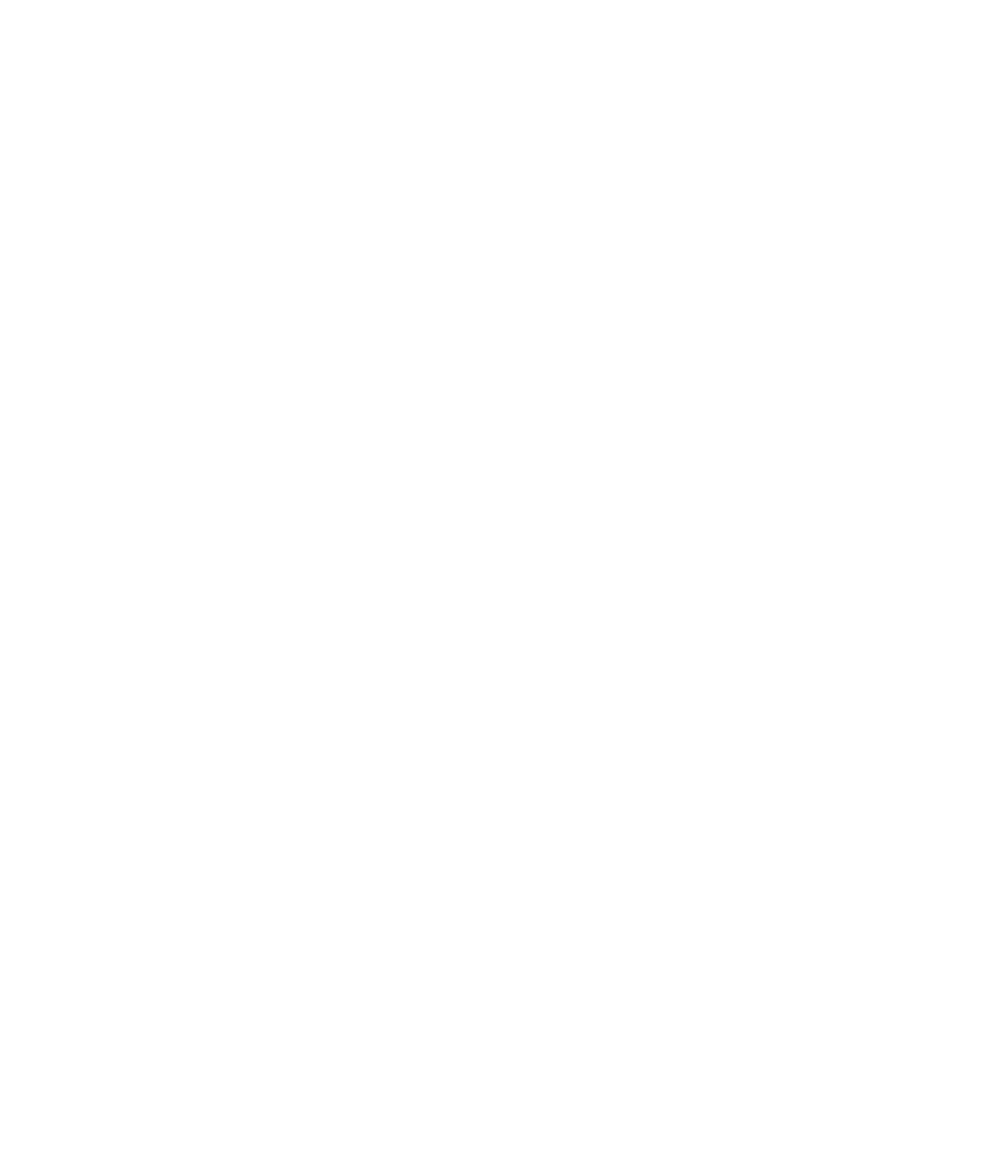
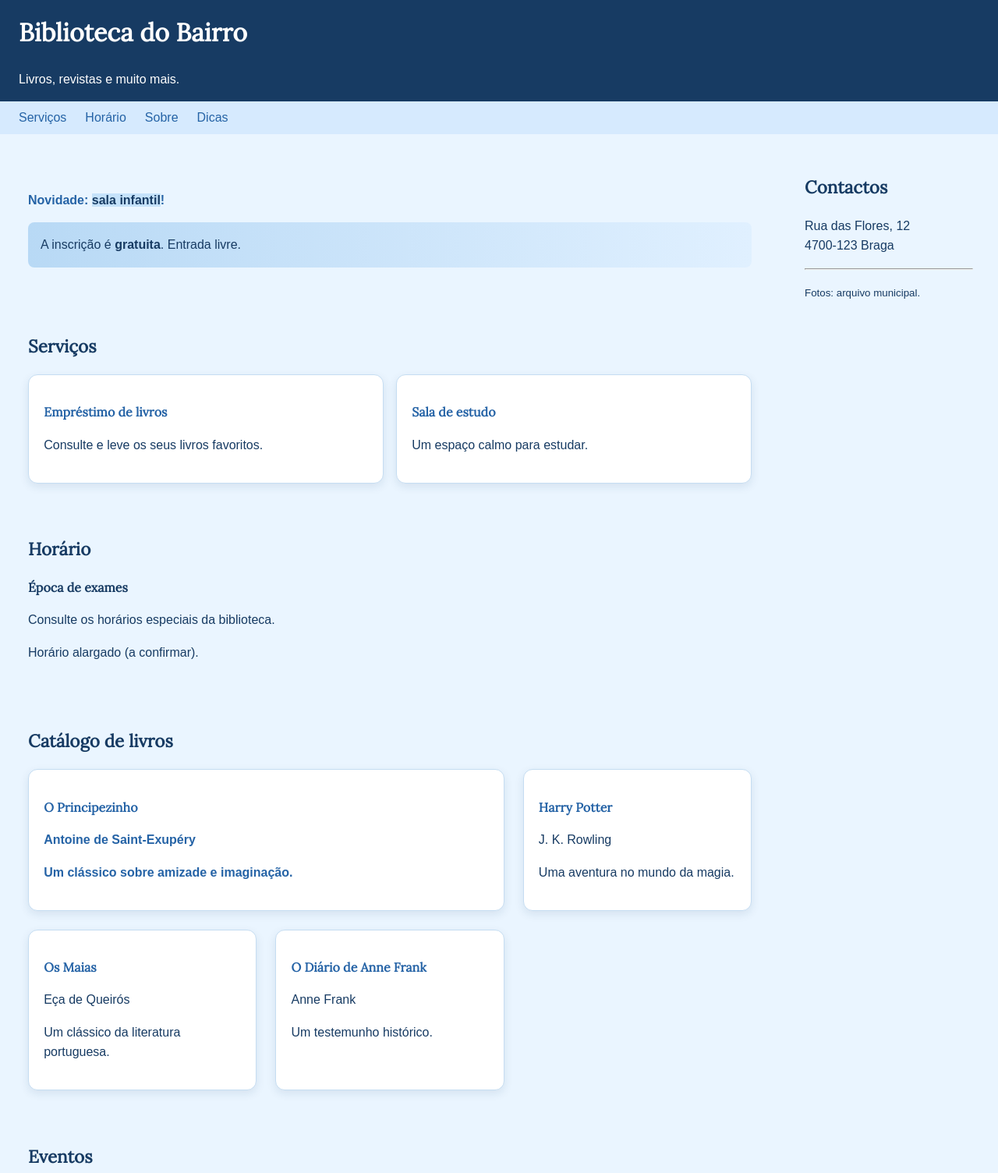
Before and after one commit to a38868-IPCA/biblioteca-do-bairro, a plain HTML site: page index.html in a window 1280 px wide. Shown: the top 1504 px of the page at 78% size. Before the commit the page ends 800 px from the top, so only its background shows below. Drawn offline with Linux system fonts and the light colour scheme.

Commit message:
Adiciona estilo e atualiza index

```diff
--- /dev/null
+++ b/estilo.css
@@ -0,0 +1,305 @@
+/* Biblioteca do Bairro
+   Inês
+*/
+
+
+/* ==============================
+   EXERCÍCIO 04 - MODELO DE CAIXA
+   ============================== */
+
+* {
+    box-sizing: border-box;
+}
+
+body {
+    background: #EAF5FF;
+    color: #173B63;
+    font-family: Arial, Helvetica, sans-serif;
+    font-size: 1rem;
+    line-height: 1.6;
+    margin: 0;
+}
+
+h1, h2, h3 {
+    font-family: "Lora", Georgia, serif;
+}
+
+h1 {
+    font-size: 2rem;
+}
+
+h2 {
+    font-size: 1.4rem;
+}
+
+h3 {
+    font-size: 1rem;
+}
+
+.etiqueta {
+    text-transform: uppercase;
+    letter-spacing: 2px;
+    color: #2563A6;
+}
+
+.destaque {
+    color: #2563A6;
+    font-weight: bold;
+}
+
+nav a {
+    color: #2563A6;
+    text-decoration: none;
+}
+
+nav a:hover {
+    color: #173B63;
+}
+
+main {
+    max-width: 960px;
+    margin: 0 auto;
+    padding: 2rem 1rem;
+}
+
+header, footer {
+    padding: 1rem 1.5rem;
+}
+
+section {
+    padding: 1.5rem 0;
+}
+
+
+/* ==============================
+   EXERCÍCIO 05 - DAR COR E RELEVO
+   ============================== */
+
+header {
+    background: #173B63;
+    color: #FFFFFF;
+}
+
+header p {
+    margin-bottom: 0;
+}
+
+header h1 {
+    margin-top: 0;
+    color: #FFFFFF;
+}
+
+nav {
+    padding: 0.5rem 1.5rem;
+    background: #D6EAFE;
+}
+
+nav ul {
+    list-style: none;
+    padding: 0;
+    margin: 0;
+}
+
+.aviso {
+    background: linear-gradient(90deg, #B8D9F5, #E0F0FF);
+    color: #173B63;
+    padding: 1rem;
+    border-radius: 8px;
+}
+
+mark {
+    background: #C5E2FA;
+    color: #173B63;
+}
+
+.cartao {
+    padding: 1.2rem;
+    border: 1px solid #C5DDF2;
+    border-radius: 12px;
+    box-shadow: 0 4px 12px rgb(23 59 99 / 0.1);
+    background: #FFFFFF;
+}
+
+.cartao h3 {
+    color: #2563A6;
+}
+
+.botao {
+    display: inline-block;
+    padding: 0.6rem 1.4rem;
+    background: #2563A6;
+    color: white;
+    border-radius: 8px;
+    text-decoration: none;
+}
+
+.botao:hover {
+    background: #173B63;
+}
+
+.equipa img {
+    border-radius: 50%;
+}
+
+
+/* ==============================
+   EXERCÍCIO 06 - FLEXBOX
+   ============================== */
+
+.cabecalho {
+    display: flex;
+    justify-content: space-between;
+    align-items: center;
+    flex-wrap: wrap;
+    gap: 1rem;
+}
+
+nav ul {
+    display: flex;
+    gap: 1.5rem;
+}
+
+.cartoes {
+    display: flex;
+    flex-wrap: wrap;
+    gap: 1rem;
+}
+
+.cartao {
+    flex: 1 1 250px;
+}
+
+.rodape {
+    display: flex;
+    justify-content: space-between;
+    align-items: center;
+    flex-wrap: wrap;
+    gap: 1rem;
+}
+
+
+/* ==============================
+   EXERCÍCIO 07 - GRID
+   ============================== */
+
+/* Catálogo */
+
+.catalogo {
+    display: grid;
+    gap: 1.5rem;
+    grid-template-columns: repeat(3, 1fr);
+}
+
+.catalogo .destaque {
+    grid-column: span 2;
+}
+
+/* Áreas da página */
+
+header {
+    grid-area: topo;
+}
+
+nav {
+    grid-area: menu;
+}
+
+main {
+    grid-area: conteudo;
+}
+
+aside {
+    grid-area: lateral;
+    padding: 2rem;
+}
+
+footer {
+    grid-area: rodape;
+}
+
+
+/* RODAPÉ */
+
+footer {
+    background: #173B63;
+    color: #FFFFFF;
+}
+
+
+/* ==============================
+   EXERCÍCIO 08 - DESIGN RESPONSIVO
+   ============================== */
+
+/* BASE: TELEMÓVEL */
+
+body {
+    display: block;
+}
+
+.cabecalho {
+    flex-direction: column;
+    align-items: flex-start;
+    gap: 1rem;
+}
+
+nav ul {
+    flex-wrap: wrap;
+}
+
+.catalogo {
+    grid-template-columns: 1fr;
+}
+
+.catalogo .destaque {
+    grid-column: auto;
+}
+
+img {
+    max-width: 100%;
+    height: auto;
+}
+
+
+/* TABLET */
+
+@media (min-width: 768px) {
+
+    .cabecalho {
+        flex-direction: row;
+    }
+
+    .catalogo {
+        grid-template-columns: 1fr 1fr;
+    }
+
+    .catalogo .destaque {
+        grid-column: span 2;
+    }
+
+}
+
+
+/* COMPUTADOR */
+
+@media (min-width: 1024px) {
+
+    body {
+        display: grid;
+        grid-template-columns: minmax(0, 1fr) 280px;
+
+        grid-template-areas:
+            "topo topo"
+            "menu menu"
+            "conteudo lateral"
+            "rodape rodape";
+    }
+
+    .catalogo {
+        grid-template-columns: repeat(3, 1fr);
+    }
+
+    .catalogo .destaque {
+        grid-column: span 2;
+    }
+
+}
--- a/index.html
+++ b/index.html
@@ -1,11 +1,288 @@
 <!DOCTYPE html>
-<html lang="en">
+<html lang="pt">
+
 <head>
     <meta charset="UTF-8">
     <meta name="viewport" content="width=device-width, initial-scale=1.0">
-    <title>Document</title>
+
+    <title>Biblioteca do Bairro</title>
+
+    <link href="https://fonts.googleapis.com/css2?family=Lora&display=swap" rel="stylesheet">
+
+    <link rel="stylesheet" href="estilo.css">
 </head>
+
 <body>
 
+    <!-- CABEÇALHO -->
+
+    <header class="cabecalho">
+
+        <div>
+            <h1>Biblioteca do Bairro</h1>
+
+            <p>Livros, revistas e muito mais.</p>
+        </div>
+
+    </header>
+
+
+    <!-- MENU DE NAVEGAÇÃO -->
+
+    <nav>
+        <ul>
+            <li><a href="index.html">Serviços</a></li>
+            <li><a href="#">Horário</a></li>
+            <li><a href="#">Sobre</a></li>
+            <li><a href="#">Dicas</a></li>
+        </ul>
+    </nav>
+
+
+    <!-- CONTEÚDO PRINCIPAL -->
+
+    <main>
+
+        <!-- AVISO -->
+
+        <section>
+
+            <p class="destaque">
+                Novidade: <mark>sala infantil</mark>!
+            </p>
+
+            <p class="aviso">
+                A inscrição é <strong>gratuita</strong>.
+                Entrada livre.
+            </p>
+
+        </section>
+
+
+        <!-- SERVIÇOS -->
+
+        <section>
+
+            <h2>Serviços</h2>
+
+            <div class="cartoes">
+
+                <article class="cartao">
+
+                    <h3>Empréstimo de livros</h3>
+
+                    <p>
+                        Consulte e leve os seus livros favoritos.
+                    </p>
+
+                </article>
+
+                <article class="cartao">
+
+                    <h3>Sala de estudo</h3>
+
+                    <p>
+                        Um espaço calmo para estudar.
+                    </p>
+
+                </article>
+
+            </div>
+
+        </section>
+
+
+        <!-- HORÁRIO -->
+
+        <section>
+
+            <h2>Horário</h2>
+
+            <h3>Época de exames</h3>
+
+            <p>
+                Consulte os horários especiais da biblioteca.
+            </p>
+
+            <p>Horário alargado (a confirmar).</p>
+
+        </section>
+
+
+        <!-- CATÁLOGO DE LIVROS -->
+
+        <section>
+
+            <h2>Catálogo de livros</h2>
+
+            <div class="catalogo">
+
+                <article class="cartao destaque">
+
+                    <h3>O Principezinho</h3>
+
+                    <p>Antoine de Saint-Exupéry</p>
+
+                    <p>Um clássico sobre amizade e imaginação.</p>
+
+                </article>
+
+                <article class="cartao">
+
+                    <h3>Harry Potter</h3>
+
+                    <p>J. K. Rowling</p>
+
+                    <p>Uma aventura no mundo da magia.</p>
+
+                </article>
+
+                <article class="cartao">
+
+                    <h3>Os Maias</h3>
+
+                    <p>Eça de Queirós</p>
+
+                    <p>Um clássico da literatura portuguesa.</p>
+
+                </article>
+
+                <article class="cartao">
+
+                    <h3>O Diário de Anne Frank</h3>
+
+                    <p>Anne Frank</p>
+
+                    <p>Um testemunho histórico.</p>
+
+                </article>
+
+            </div>
+
+        </section>
+
+
+        <!-- EVENTOS -->
+
+        <section>
+
+            <h2>Eventos</h2>
+
+            <div class="cartoes">
+
+                <article class="cartao">
+
+                    <h3>Hora do conto</h3>
+
+                    <p>Sábado, às 10h30.</p>
+
+                </article>
+
+                <article class="cartao">
+
+                    <h3>Oficina de leitura</h3>
+
+                    <p>Quarta-feira, às 18h00.</p>
+
+                </article>
+
+            </div>
+
+        </section>
+
+
+        <!-- SOBRE NÓS -->
+
+        <section>
+
+            <h2>Sobre nós</h2>
+
+            <p>
+                A biblioteca abriu em 1987.
+                Hoje tem mais de 20 000 livros.
+            </p>
+
+            <p>
+                Apoio:
+                <abbr title="Câmara Municipal">CM</abbr>
+            </p>
+
+            <p>Quota: 5 €</p>
+
+        </section>
+
+
+        <!-- DICAS RÁPIDAS -->
+
+        <section>
+
+            <h2>Dicas rápidas</h2>
+
+            <p>Use &lt;p&gt; para parágrafos.</p>
+
+            <p>Escreva &lt;p&gt; no editor.</p>
+
+            <p>H<sub>2</sub>O e 2<sup>10</sup></p>
+
+            <p>
+                Devolva os livros <em>a tempo</em>.
+            </p>
+
+        </section>
+
+
+        <!-- EQUIPA -->
+
+        <section class="equipa">
+
+            <h2>A nossa equipa</h2>
+
+            <img
+                src="equipa.jpg"
+                alt="Fotografia da equipa da biblioteca"
+                width="150"
+                height="150"
+            >
+
+            <p>
+                <small>Fotos: arquivo municipal.</small>
+            </p>
+
+        </section>
+
+    </main>
+
+
+    <!-- ÁREA LATERAL -->
+
+    <aside>
+
+        <h2>Contactos</h2>
+
+        <p>
+            Rua das Flores, 12<br>
+            4700-123 Braga
+        </p>
+
+        <hr>
+
+        <p>
+            <small>Fotos: arquivo municipal.</small>
+        </p>
+
+    </aside>
+
+
+    <!-- RODAPÉ -->
+
+    <footer class="rodape">
+
+        <p>© 2026 Biblioteca</p>
+
+        <p>Entrada livre.</p>
+
+    </footer>
+
 </body>
+
 </html>
```
Also changed, not shown: 1 other file.
